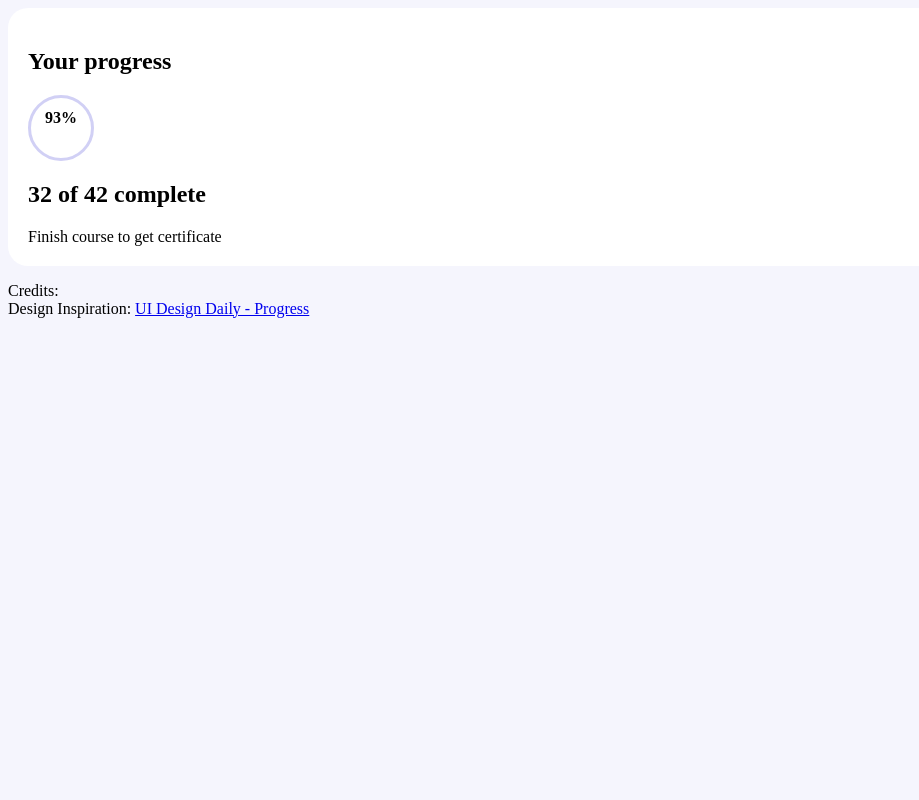
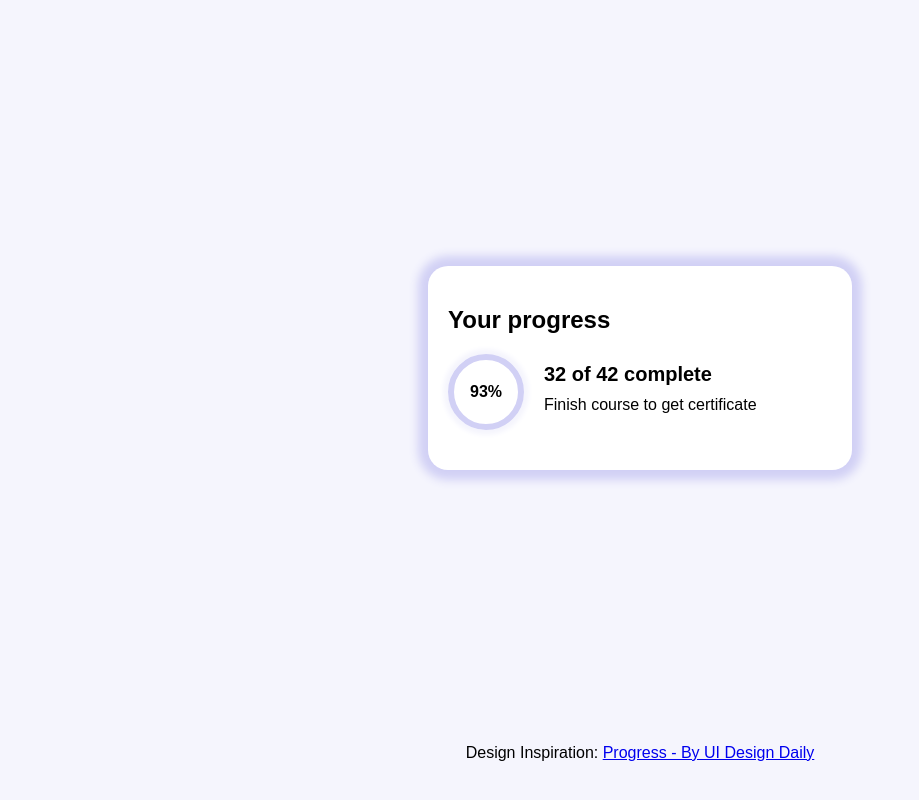
Before and after one commit to amitbiswal007/practice-ui, a plain HTML site: page progress.html in a window 1280 px wide. Shown: the whole page, without its empty margins (0-919 px from the left). Drawn offline with Linux system fonts and the light colour scheme.

Commit message:
finished progress design

```diff
--- a/progress.html
+++ b/progress.html
@@ -8,53 +8,73 @@
     <style>
         body {
             background-color: #F5F5FD;
+            font-family: Arial;
+
+        }
+
+        .container {
+            display: flex;
+            justify-content: center;
+            align-items: center;
+            height: 90vh;
         }
 
         .card {
             background-color: #FFFFFF;
-            padding: 20px;
+            padding: 20px 20px 40px 20px;
             border-radius: 20px;
+            width: 30vw;
+            height: max-content;
+            box-shadow: 0px 0px 10px 10px #D1D0F5;
         }
 
         .progress-circle {
-            border: 3px solid #D1D0F5;
-            display: inline-block;
-            padding: 10px;
+            border: 0.4em solid #D1D0F5;
+            padding: 1em;
             border-radius: 50%;
-            width: 40px;
-            height: 40px;
-            text-align: center;
-            line-height: 20px;
+            width: 2em;
+            height: 2em;
+            display: flex;
+            justify-content: center;
+            align-items: center;
             font-weight: bolder;
+            box-shadow: 0px 0px 5px 5px #F5F5FD;
         }
+
+        .card-body {
+            display: flex;
+            gap: 20px;
+            align-items: flex-end;
+
+        }
+
+
     </style>
-
 </head>
 
 <body>
-
-    <div class="card">
-
-        <h2>Your progress</h2>
-
-        <div class="progress-circle">93%</div>
-        <div class="help-text">
-            <h2>32 of 42 complete</h2>
-            Finish course to get certificate
+    <div class="container">
+        <div class="card">
+            <h2>Your progress</h2>
+            <div class="card-body">
+                <div class="progress-circle">
+                    <span>93%</span>
+                </div>
+                <div class="help-text">
+                    <p style="font-size: 20px;margin:0;font-weight: bolder;">32 of 42 complete</p>
+                    <p style="margin-top:10px;">
+                    Finish course to get certificate</p>
+                </div>
+            </div>
         </div>
-
     </div>
-
-    <div>
-
+    <div style="text-align: center;">
         <p>
-            Credits:
-            <br>
-            Design Inspiration: <a href="https://www.uidesigndaily.com/posts/progress" target="_blank">UI Design Daily - Progress</a>
+            Design Inspiration: <a href="https://www.uidesigndaily.com/posts/progress" target="_blank">Progress - By UI
+                Design Daily
+            </a>
         </p>
-
     </div>
-
 </body>
 
 </html>
```
Also changed, not shown: index.html (added, +18 -0 lines).
